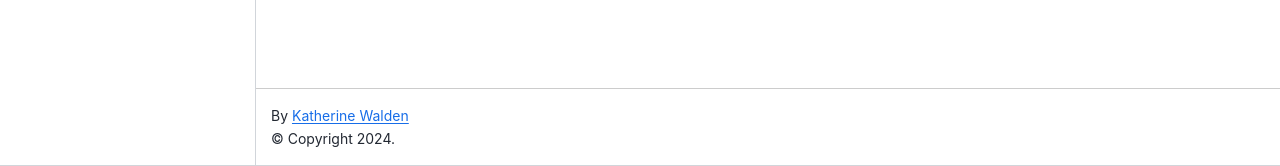
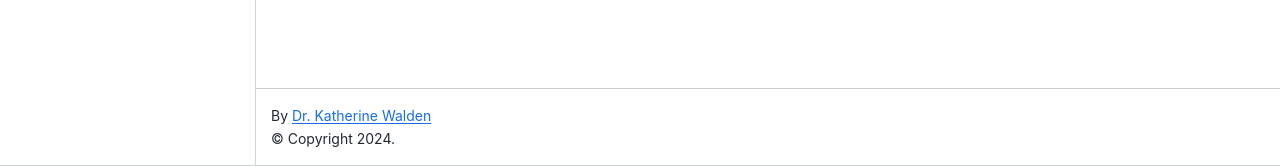
Before and after one commit to kwaldenphd/elements-of-computing, a Jupyter Book: the page built from book/intro.md, in a window 1280 px wide. Shown: the part 734-900 px from the top of the page. Built offline with Jupyter Book 1.0.4 settings and Sphinx 7.4.7 and the Sphinx Book theme 1.1.4, drawn with Linux system fonts in a browser that asks for light colours; pages that are not in the unit, such as notebooks, are missing from menus; comment, search, counter and statistics services are not loaded.

```diff
--- a/book/_config.yml
+++ b/book/_config.yml
@@ -2,7 +2,7 @@
 # Learn more at https://jupyterbook.org/customize/config.html
 
 title: Elements of Computing
-author: <a href="https://americanstudies.nd.edu/faculty/katherine-walden/">Katherine Walden</a>
+author: <a href="https://americanstudies.nd.edu/faculty/katherine-walden/">Dr. Katherine Walden</a>
 copyright: "2024"
 logo: favicon.png
 # Patterns to skip when building the book. Can be glob-style (e.g. "*skip.ipynb")
```
